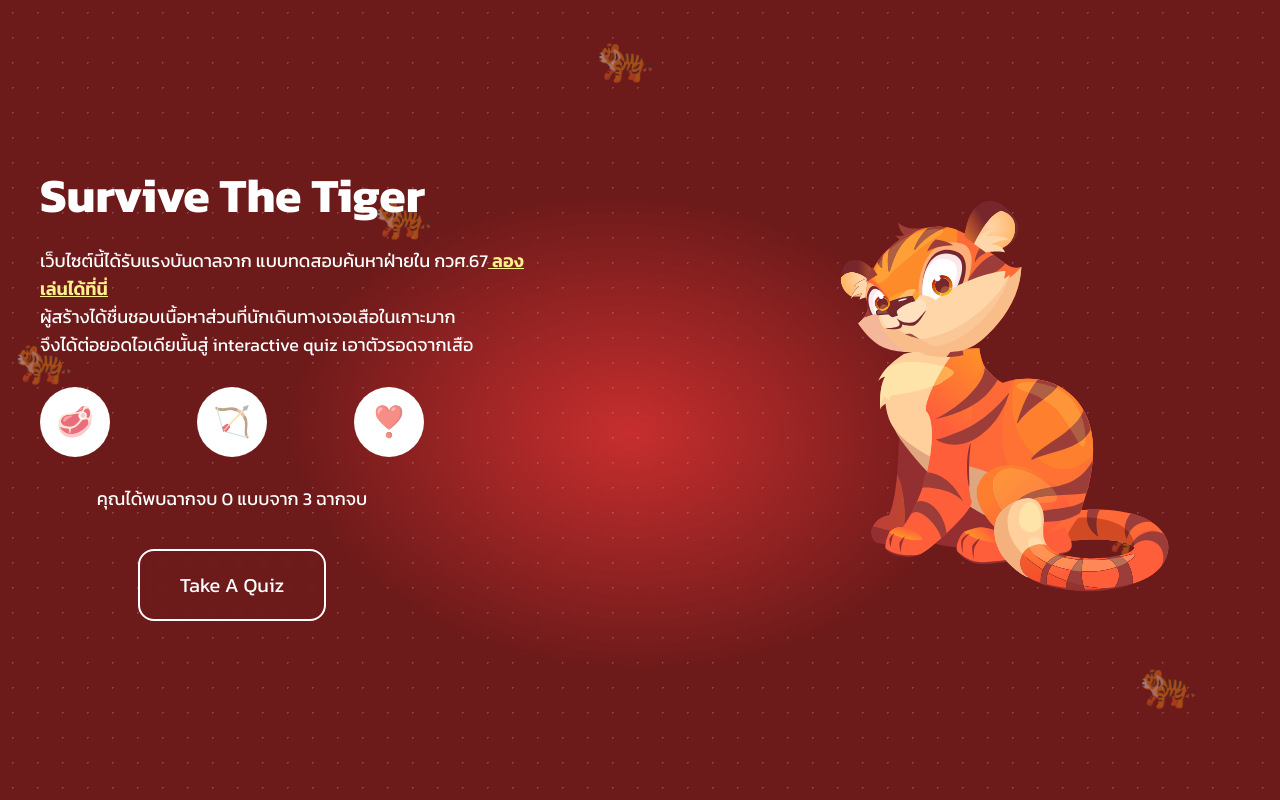
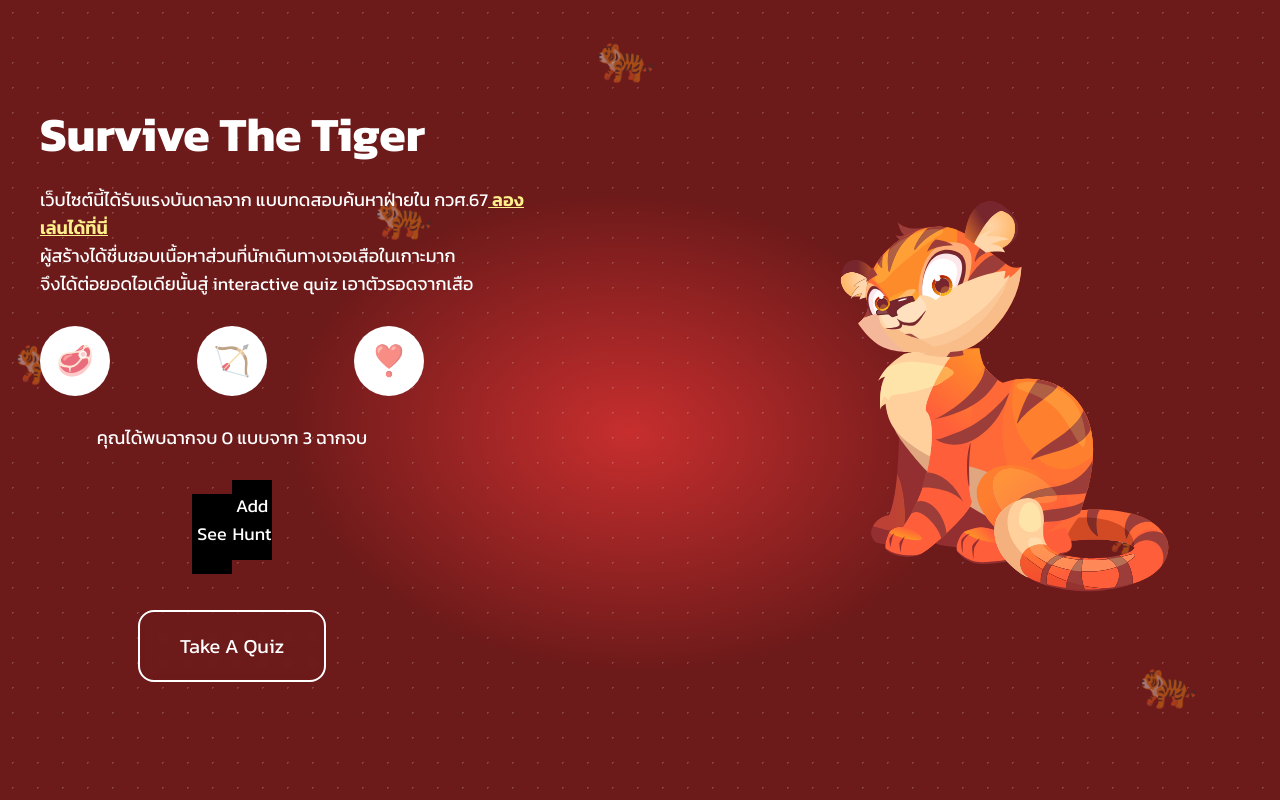
Before and after one commit to neennera/Tiger-Quiz, a React (Vite) app: page / in a window 1280 px wide. Built offline with nearby package versions, Linux system fonts and the light colour scheme.

Commit message:
add:localStorage

```diff
--- a/src/Components/Home/EndingCount.tsx
+++ b/src/Components/Home/EndingCount.tsx
@@ -1,18 +1,29 @@
+import { useLocalStorage } from "../../lib/useLocalStorage";
+
 const EndingCount = () => {
+  const meatLogo = document.getElementById("meatLogo")
+  const huntLogo = document.getElementById("huntLogo")
+  const kindLogo = document.getElementById("kindLogo")
+  const {addItems, getItems} = useLocalStorage("endingCount");
+
   return (
     <div className="text-lg items-center text-center justify-center space-y-7">
       <div className="flex flex-row items-center justify-between w-[80vw] sm:w-[30vw] text-3xl">
         <div className="flex h-[60px] w-[60px] sm:h-[70px] sm:w-[70px] bg-white rounded-full justify-center items-center">
-          <p className="opacity-60"> 🥩 </p>
+          <p id="meatLogo" className="opacity-60"> 🥩 </p>
         </div>
         <div className="flex h-[60px] w-[60px] sm:h-[70px] sm:w-[70px] bg-white rounded-full justify-center items-center">
-          <p className="opacity-60"> 🏹 </p>
+          <p id="huntLogo" className="opacity-60"> 🏹 </p>
         </div>
         <div className="flex h-[60px] w-[60px] sm:h-[70px] sm:w-[70px] bg-white rounded-full justify-center items-center">
-          <p className="opacity-60"> ❣️ </p>
+          <p id="kindLogo" className="opacity-60"> ❣️ </p>
         </div>
       </div>
       <p>คุณได้พบฉากจบ 0 แบบจาก 3 ฉากจบ</p>
+
+      <button className="h-20 w-10 bg-black text-white" onClick={() => {console.log(getItems());
+      }}>See</button>
+      <button className="h-20 w-10 bg-black text-white" onClick={() => {addItems('Hunter')}}>Add Hunt</button>
     </div>
   );
 };
--- /dev/null
+++ b/src/lib/useLocalStorage.tsx
@@ -0,0 +1,35 @@
+export const useLocalStorage = (key:string) => {
+    const addItems = (value: string) =>{
+        const prev = getItems();
+        let items;
+        if(prev === undefined){
+            items = {
+                'Meat' : false,
+                'Hunter' : false,
+                'Tamer' : false
+            }
+        }else{
+            items = prev;
+
+        }
+        items[value] = true;
+        console.log(items);
+
+        try {
+            window.localStorage.setItem(key, JSON.stringify(items))
+        }catch (error){
+            console.log(error);
+        };
+    }
+
+    const getItems = () =>{
+        try {
+            const item = window.localStorage.getItem(key);
+            return item ? JSON.parse(item) : undefined;
+        }catch (error){
+            console.log(error);
+        };
+    }
+
+    return {addItems, getItems};
+}
```
